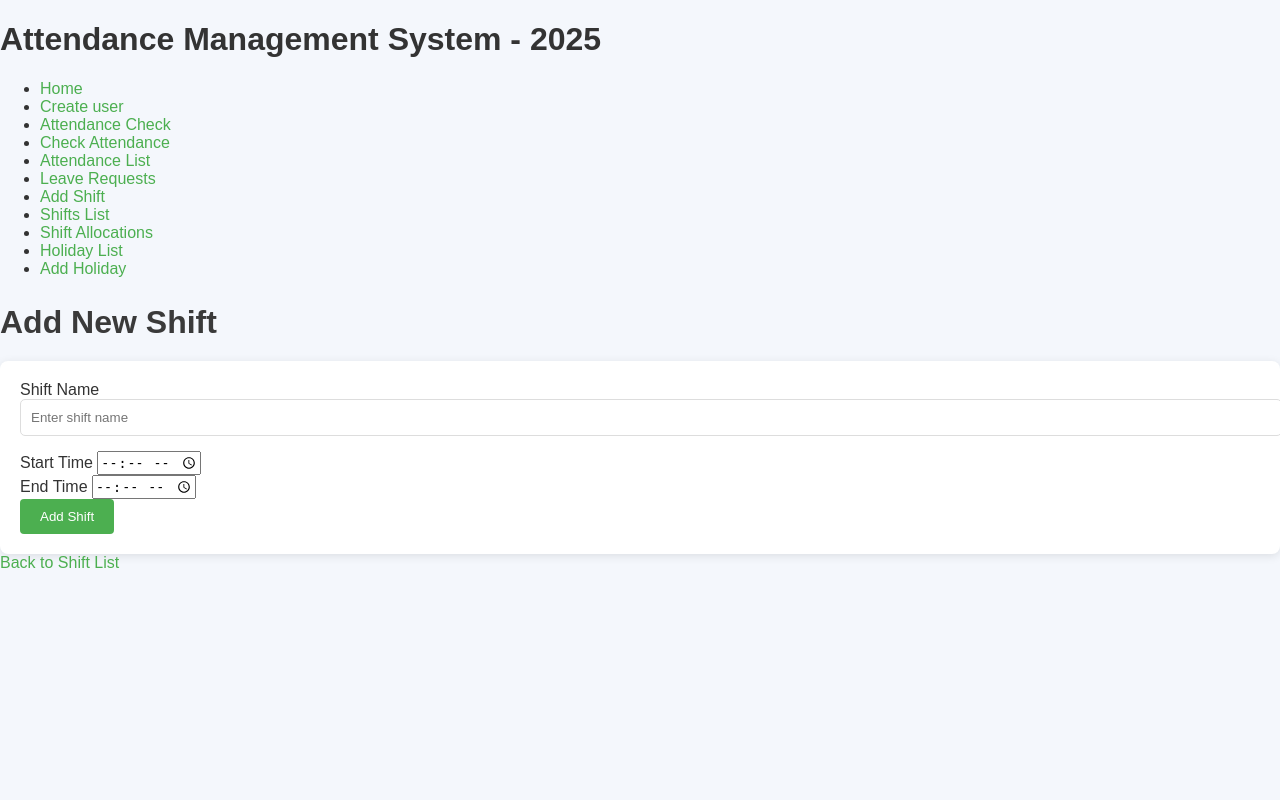
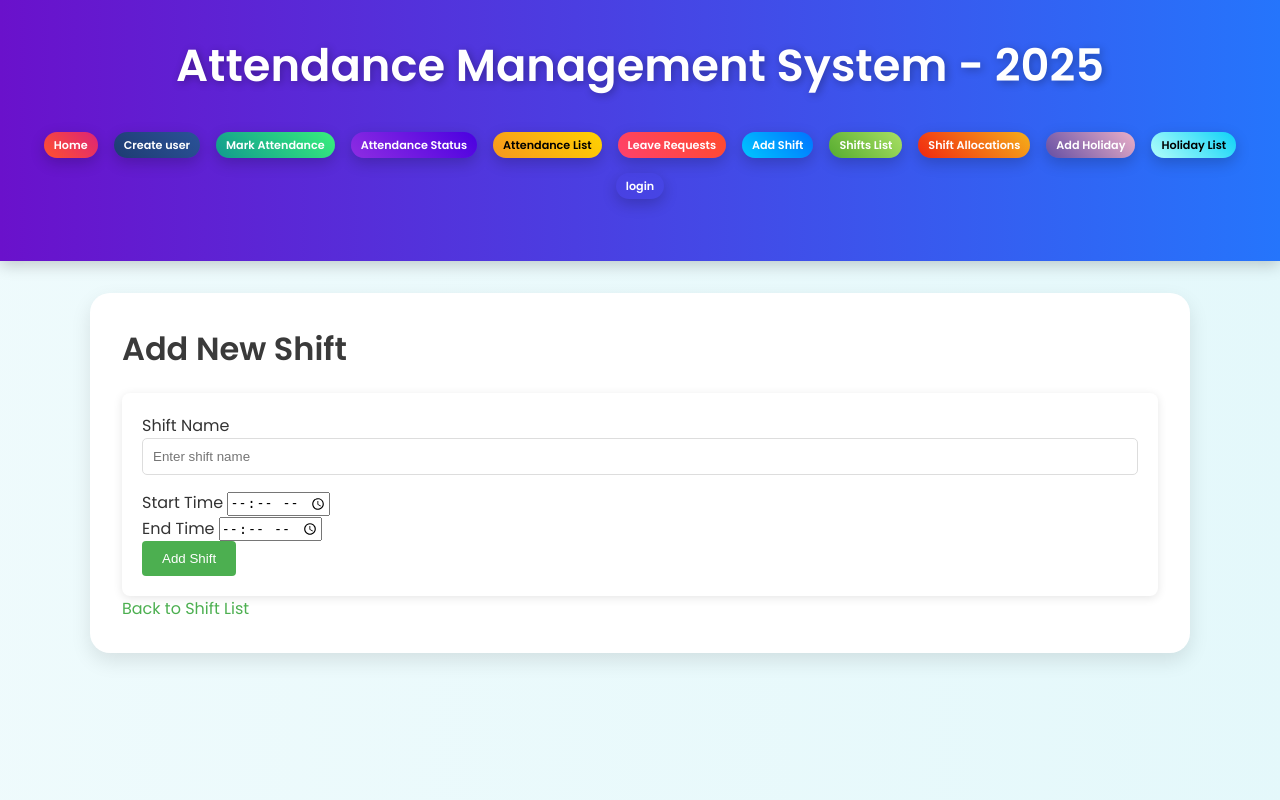
Before and after one commit to yallalaraja/Attendance_Management_System-Team-Alpha-, a Django app: page /ams/shift/add/ in a window 1280 px wide. Run offline with Django 5.2, Linux system fonts and the light colour scheme.

Commit message:
styles also changed

```diff
--- a/Ams_be/Ams_app/static/ams_app/styles.css
+++ b/Ams_be/Ams_app/static/ams_app/styles.css
@@ -1,13 +1,24 @@
-/* General Styles */
+/* Import Modern Font */
+@import url('https://fonts.googleapis.com/css2?family=Poppins:wght@400;600&display=swap');
 
-body {
-    font-family: 'Arial', sans-serif;
-    background-color: #f4f7fc;
+/* Reset Styles */
+* {
     margin: 0;
     padding: 0;
-    color: #333;
+    box-sizing: border-box;
 }
 
+/* Body & Typography */
+body {
+    font-family: 'Poppins', sans-serif;
+    background: linear-gradient(270deg, #e0f7fa, #ffffff, #fce4ec);
+    background-size: 600% 600%;
+    animation: backgroundAnimation 20s ease infinite;
+    color: #333;
+    min-height: 100vh;
+}
+
+/* Headers & Text */
 h2 {
     color: #3a3a3a;
     font-size: 2rem;
@@ -100,28 +120,105 @@ a:hover {
     text-decoration: underline;
 }
 
-/* Add margin to separate the buttons */
-
-.approve-btn, .reject-btn {
-    margin-right: 10px;  /* Adjust this value as needed */
-
+/* Header */
+header {
+    background: linear-gradient(90deg, #6a11cb, #2575fc);
+    color: #ffffff;
+    text-align: center;
+    padding: 2rem 1rem;
+    animation: slideDown 1.2s ease;
+    box-shadow: 0 4px 15px rgba(0, 0, 0, 0.2);
 }
 
-/* You can also add styling for the buttons if needed */
-
-.approve-btn {
-    background-color: green;
-    color: white;
+header h1 {
+    font-size: 2.8rem;
+    font-weight: 700;
+    animation: fadeInText 2s ease forwards;
+    text-shadow: 2px 2px 8px rgba(0,0,0,0.3);
 }
 
-.reject-btn {
-    background-color: red;
-    color: white;
+/* Navigation Menu */
+nav ul {
+    list-style: none;
+    display: flex;
+    flex-wrap: wrap;
+    justify-content: center;
+    gap: 1rem;
+    margin: 2rem 0;
+    opacity: 0;
+    animation: fadeInNav 2s forwards 1s;
 }
 
+nav ul li a {
+    text-decoration: none;
+    padding: 5px 10px;
+    border-radius: 20px;
+    font-weight: 600;
+    font-size: 0.7rem;
+    color: #fff;
+    transition: all 0.4s ease;
+    background-size: 200% 200%;
+    box-shadow: 0 5px 15px rgba(0, 0, 0, 0.2);
+}
+
+/* Colored Navigation Items */
+nav ul li:nth-child(1) a { background: linear-gradient(45deg, #ff512f, #dd2476); }
+nav ul li:nth-child(2) a { background: linear-gradient(45deg, #1e3c72, #2a5298); }
+nav ul li:nth-child(3) a { background: linear-gradient(45deg, #11998e, #38ef7d); }
+nav ul li:nth-child(4) a { background: linear-gradient(45deg, #8e2de2, #4a00e0); }
+nav ul li:nth-child(5) a { background: linear-gradient(45deg, #f7971e, #ffd200); color: #000; }
+nav ul li:nth-child(6) a { background: linear-gradient(45deg, #ff416c, #ff4b2b); }
+nav ul li:nth-child(7) a { background: linear-gradient(45deg, #00c6ff, #0072ff); }
+nav ul li:nth-child(8) a { background: linear-gradient(45deg, #56ab2f, #a8e063); }
+nav ul li:nth-child(9) a { background: linear-gradient(45deg, #f12711, #f5af19); }
+nav ul li:nth-child(10) a { background: linear-gradient(45deg, #654ea3, #eaafc8); }
+nav ul li:nth-child(11) a { background: linear-gradient(45deg, #b2fefa, #0ed2f7); color: #000; }
+
+nav ul li a:hover {
+    transform: translateY(-5px) scale(1.05);
+    box-shadow: 0 8px 20px rgba(0, 0, 0, 0.4);
+}
+
+/* Main Content */
+.content {
+    background: #ffffff;
+    margin: 2rem auto;
+    padding: 2rem;
+    border-radius: 20px;
+    box-shadow: 0 8px 20px rgba(0,0,0,0.1);
+    max-width: 1100px;
+    opacity: 0;
+    animation: fadeInContent 2s forwards 1.5s;
+}
+
+/* Animations */
+@keyframes backgroundAnimation {
+    0% { background-position: 0% 50%; }
+    50% { background-position: 100% 50%; }
+    100% { background-position: 0% 50%; }
+}
+
+@keyframes slideDown {
+    0% { transform: translateY(-50px); opacity: 0; }
+    100% { transform: translateY(0); opacity: 1; }
+}
+
+@keyframes fadeInText {
+    0% { opacity: 0; transform: translateX(100px); }
+    100% { opacity: 1; transform: translateX(0); }
+}
+
+@keyframes fadeInNav {
+    0% { opacity: 0; }
+    100% { opacity: 1; }
+}
+
+@keyframes fadeInContent {
+    0% { opacity: 0; }
+    100% { opacity: 1; }
+}
 
 /* Responsive Styles */
-
 @media (max-width: 768px) {
     .container {
         width: 90%;
--- a/Ams_be/Ams_app/templates/ams_app/base.html
+++ b/Ams_be/Ams_app/templates/ams_app/base.html
@@ -16,15 +16,16 @@
             <ul>
                 <li><a href="{% url 'home' %}">Home</a></li>
                 <li><a href="{% url 'create_user' %}">Create user</a></li>
-                <li><a href="{% url 'attendance_check' %}">Attendance Check</a></li>
-                <li><a href="{% url 'attendance_status' %}">Check Attendance</a></li>
+                <li><a href="{% url 'attendance_check' %}">Mark Attendance</a></li>
+                <li><a href="{% url 'attendance_status' %}">Attendance Status</a></li>
                 <li><a href="{% url 'attendance_list' %}">Attendance List</a></li>
                 <li><a href="{% url 'leave_list' %}">Leave Requests</a></li>
                 <li><a href="{% url 'add_shift' %}">Add Shift</a></li>
                 <li><a href="{% url 'shift_list' %}">Shifts List</a></li>
                 <li><a href="{% url 'shift_allocate' %}">Shift Allocations</a></li>
+                <li><a href="{% url 'add_holiday' %}">Add Holiday</a></li>
                 <li><a href="{% url 'holiday_list' %}">Holiday List</a></li>
-                <li><a href="{% url 'add_holiday' %}">Add Holiday</a></li>
+                <li><a href="{% url 'login' %}">login</a></li>
             </ul>
         </nav>
     </header>
```
Also changed, not shown: other parts of Ams_be/Ams_app/static/ams_app/styles.css (+33 -10 lines).
